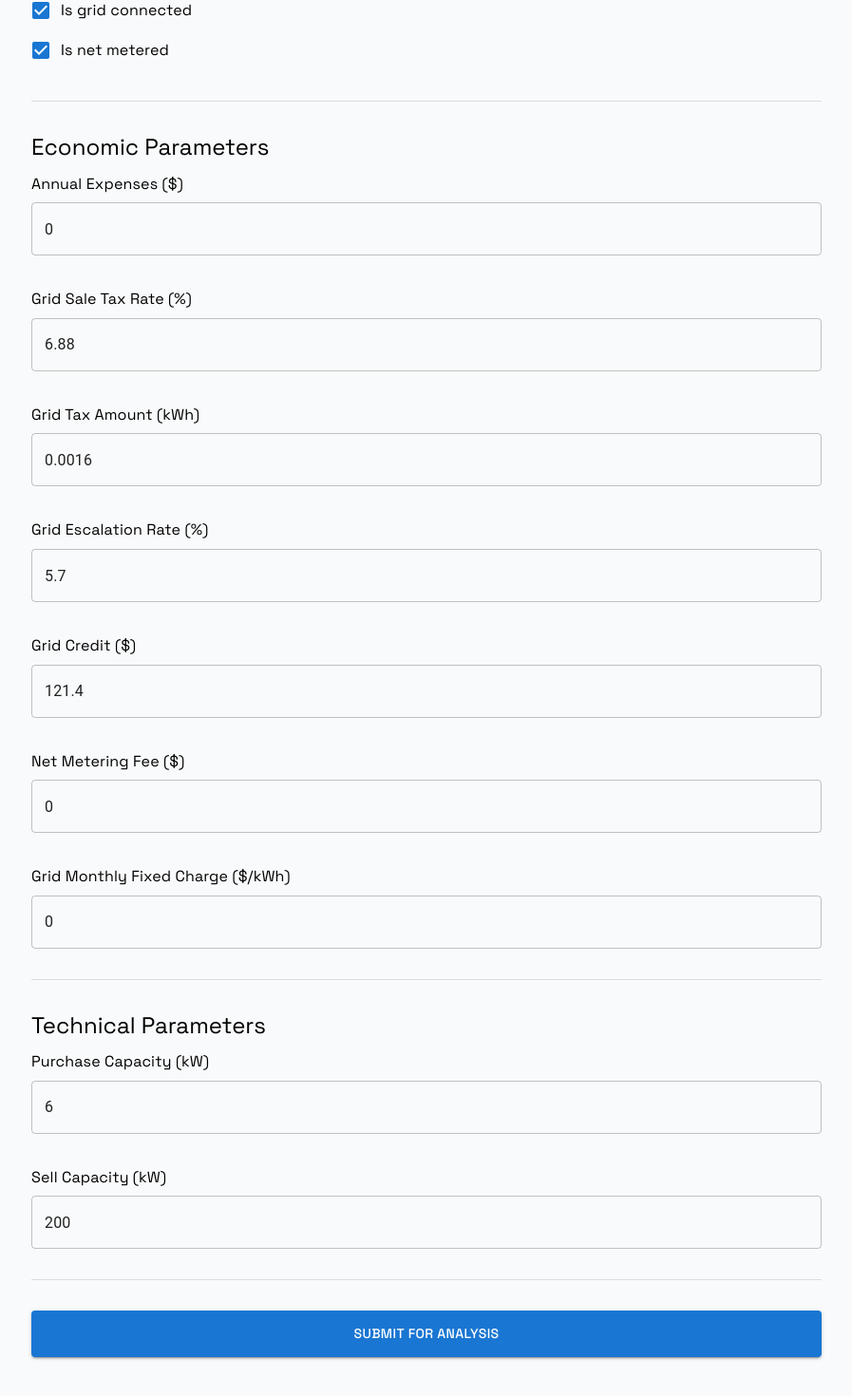
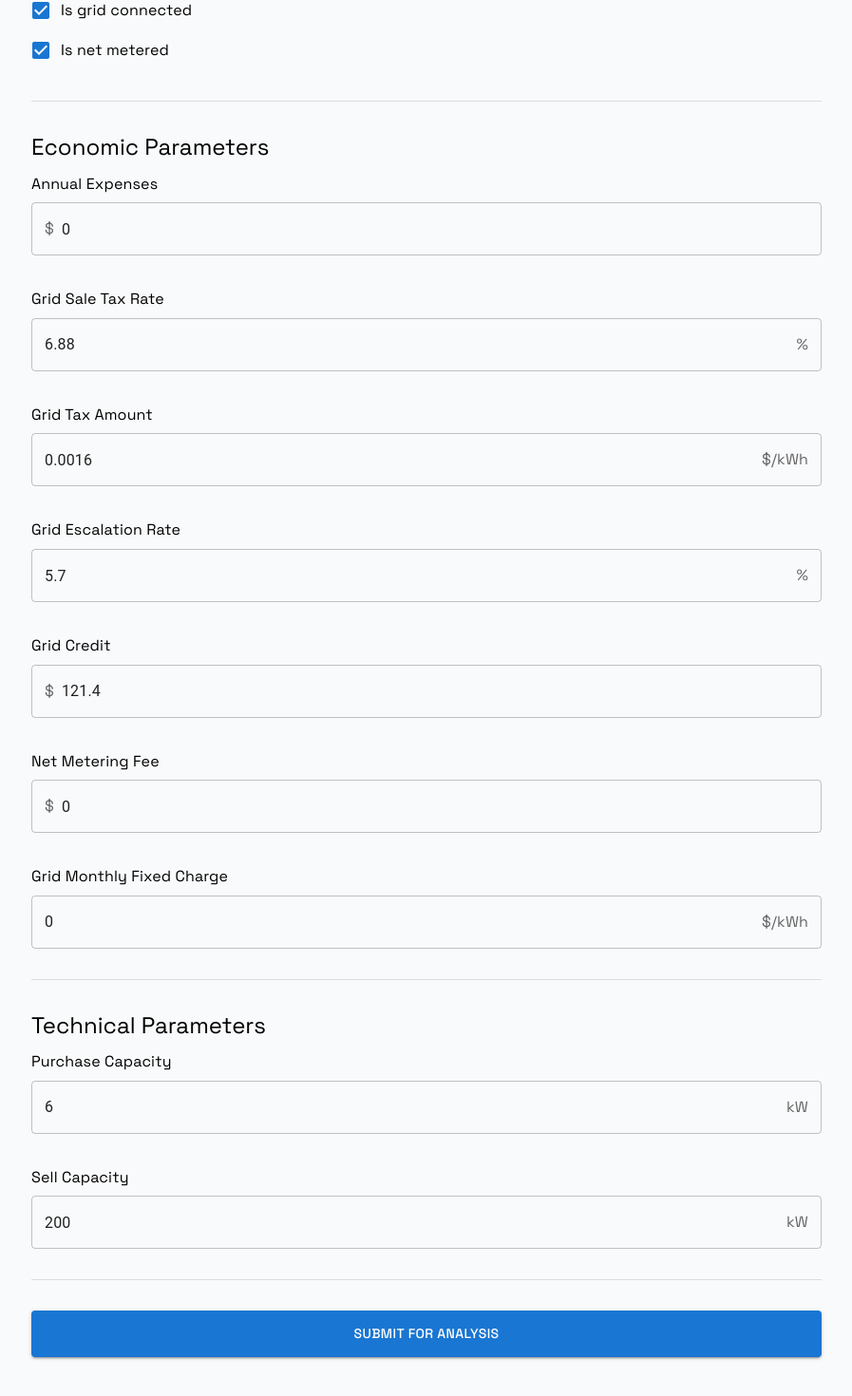
Before and after one commit to mlekhi/SAMA, a React (Vite) app in the folder frontend/: page /grid-config in a window 1280 px wide. Shown: the part 308-1778 px from the top of the page at 95% size, without its empty margins (191-1088 px from the left). Built offline with nearby package versions, Linux system fonts and the light colour scheme; no server answers; sample sign-in values are in the browser's storage.

Commit message:
Adding unit adornments

```diff
--- a/frontend/src/renderer/pages/Grid.jsx
+++ b/frontend/src/renderer/pages/Grid.jsx
@@ -9,7 +9,8 @@ import {
   FormControlLabel,
   Checkbox,
   FormGroup,
-  Button
+  Button,
+  InputAdornment
 } from "@mui/material"
 
 function Grid({ auth, user }) {
@@ -137,32 +138,102 @@ function Grid({ auth, user }) {
           </Typography>
           <Box sx={{ display: 'flex', flexDirection: 'column', gap: 4 }}>
             <Box>
-              <Typography variant="subtitle1" component="h3" gutterBottom>Annual Expenses ($)</Typography>
-              <TextField fullWidth type="number" value={gridData.Annual_expenses} onChange={handleInputChange('Annual_expenses')} variant="outlined" />
+              <Typography variant="subtitle1" component="h3" gutterBottom>Annual Expenses</Typography>
+              <TextField
+                fullWidth
+                type="number"
+                placeholder="Annual Expenses*"
+                value={gridData.Annual_expenses}
+                onChange={handleInputChange('Annual_expenses')}
+                variant="outlined"
+                InputProps={{
+                  startAdornment: <InputAdornment position="start">$</InputAdornment>,
+                }}
+              />
             </Box>
             <Box>
-              <Typography variant="subtitle1" component="h3" gutterBottom>Grid Sale Tax Rate (%)</Typography>
-              <TextField fullWidth type="number" value={gridData.Grid_sale_tax_rate} onChange={handleInputChange('Grid_sale_tax_rate')} variant="outlined" />
+              <Typography variant="subtitle1" component="h3" gutterBottom>Grid Sale Tax Rate</Typography>
+              <TextField
+                fullWidth
+                type="number"
+                placeholder="Grid Sale Tax Rate*"
+                value={gridData.Grid_sale_tax_rate}
+                onChange={handleInputChange('Grid_sale_tax_rate')}
+                variant="outlined"
+                InputProps={{
+                  endAdornment: <InputAdornment position="end">%</InputAdornment>,
+                }}
+              />
             </Box>
             <Box>
-              <Typography variant="subtitle1" component="h3" gutterBottom>Grid Tax Amount (kWh)</Typography>
-              <TextField fullWidth type="number" value={gridData.Grid_Tax_amount} onChange={handleInputChange('Grid_Tax_amount')} variant="outlined" />
+              <Typography variant="subtitle1" component="h3" gutterBottom>Grid Tax Amount</Typography>
+              <TextField
+                fullWidth
+                type="number"
+                placeholder="Grid Tax Amount*"
+                value={gridData.Grid_Tax_amount}
+                onChange={handleInputChange('Grid_Tax_amount')}
+                variant="outlined"
+                InputProps={{
+                  endAdornment: <InputAdornment position="end">$/kWh</InputAdornment>,
+                }}
+              />
             </Box>
             <Box>
-              <Typography variant="subtitle1" component="h3" gutterBottom>Grid Escalation Rate (%)</Typography>
-              <TextField fullWidth type="number" value={gridData.Grid_escalation_rate} onChange={handleInputChange('Grid_escalation_rate')} variant="outlined" />
+              <Typography variant="subtitle1" component="h3" gutterBottom>Grid Escalation Rate</Typography>
+              <TextField
+                fullWidth
+                type="number"
+                placeholder="Grid Escalation Rate*"
+                value={gridData.Grid_escalation_rate}
+                onChange={handleInputChange('Grid_escalation_rate')}
+                variant="outlined"
+                InputProps={{
+                  endAdornment: <InputAdornment position="end">%</InputAdornment>,
+                }}
+              />
             </Box>
             <Box>
-              <Typography variant="subtitle1" component="h3" gutterBottom>Grid Credit ($)</Typography>
-              <TextField fullWidth type="number" value={gridData.Grid_credit} onChange={handleInputChange('Grid_credit')} variant="outlined" />
+              <Typography variant="subtitle1" component="h3" gutterBottom>Grid Credit</Typography>
+              <TextField
+                fullWidth
+                type="number"
+                placeholder="Grid Credit*"
+                value={gridData.Grid_credit}
+                onChange={handleInputChange('Grid_credit')}
+                variant="outlined"
+                InputProps={{
+                  startAdornment: <InputAdornment position="start">$</InputAdornment>,
+                }}
+              />
             </Box>
             <Box>
-              <Typography variant="subtitle1" component="h3" gutterBottom>Net Metering Fee ($)</Typography>
-              <TextField fullWidth type="number" value={gridData.NEM_fee} onChange={handleInputChange('NEM_fee')} variant="outlined" />
+              <Typography variant="subtitle1" component="h3" gutterBottom>Net Metering Fee</Typography>
+              <TextField
+                fullWidth
+                type="number"
+                placeholder="Net Metering Fee*"
+                value={gridData.NEM_fee}
+                onChange={handleInputChange('NEM_fee')}
+                variant="outlined"
+                InputProps={{
+                  startAdornment: <InputAdornment position="start">$</InputAdornment>,
+                }}
+              />
             </Box>
             <Box>
-              <Typography variant="subtitle1" component="h3" gutterBottom>Grid Monthly Fixed Charge ($/kWh)</Typography>
-              <TextField fullWidth type="number" value={gridData.SC_flat} onChange={handleInputChange('SC_flat')} variant="outlined" />
+              <Typography variant="subtitle1" component="h3" gutterBottom>Grid Monthly Fixed Charge</Typography>
+              <TextField
+                fullWidth
+                type="number"
+                placeholder="Grid Monthly Fixed Charge*"
+                value={gridData.SC_flat}
+                onChange={handleInputChange('SC_flat')}
+                variant="outlined"
+                InputProps={{
+                  endAdornment: <InputAdornment position="end">$/kWh</InputAdornment>,
+                }}
+              />
             </Box>
           </Box>
         </Box>
@@ -176,12 +247,32 @@ function Grid({ auth, user }) {
           </Typography>
           <Box sx={{ display: 'flex', flexDirection: 'column', gap: 4 }}>
             <Box>
-              <Typography variant="subtitle1" component="h3" gutterBottom>Purchase Capacity (kW)</Typography>
-              <TextField fullWidth type="number" value={gridData.Pbuy_max} onChange={handleInputChange('Pbuy_max')} variant="outlined" />
+              <Typography variant="subtitle1" component="h3" gutterBottom>Purchase Capacity</Typography>
+              <TextField
+                fullWidth
+                type="number"
+                placeholder="Purchase Capacity*"
+                value={gridData.Pbuy_max}
+                onChange={handleInputChange('Pbuy_max')}
+                variant="outlined"
+                InputProps={{
+                  endAdornment: <InputAdornment position="end">kW</InputAdornment>,
+                }}
+              />
             </Box>
             <Box>
-              <Typography variant="subtitle1" component="h3" gutterBottom>Sell Capacity (kW)</Typography>
-              <TextField fullWidth type="number" value={gridData.Psell_max} onChange={handleInputChange('Psell_max')} variant="outlined" />
+              <Typography variant="subtitle1" component="h3" gutterBottom>Sell Capacity</Typography>
+              <TextField
+                fullWidth
+                type="number"
+                placeholder="Sell Capacity*"
+                value={gridData.Psell_max}
+                onChange={handleInputChange('Psell_max')}
+                variant="outlined"
+                InputProps={{
+                  endAdornment: <InputAdornment position="end">kW</InputAdornment>,
+                }}
+              />
             </Box>
           </Box>
         </Box>
--- a/frontend/src/renderer/pages/Optimization.jsx
+++ b/frontend/src/renderer/pages/Optimization.jsx
@@ -87,6 +87,7 @@ function Optimization({ auth, user }) {
               <TextField
                 fullWidth
                 type="number"
+                placeholder="Maximum Number of Iterations*"
                 value={optimizationSettings.maxIterations}
                 onChange={handleSettingChange('maxIterations')}
                 variant="outlined"
@@ -101,6 +102,7 @@ function Optimization({ auth, user }) {
               <TextField
                 fullWidth
                 type="number"
+                placeholder="Population Size (Swarm Size)*"
                 value={optimizationSettings.populationSize}
                 onChange={handleSettingChange('populationSize')}
                 variant="outlined"
@@ -115,6 +117,7 @@ function Optimization({ auth, user }) {
               <TextField
                 fullWidth
                 type="number"
+                placeholder="Inertia Weight*"
                 value={optimizationSettings.inertiaWeight}
                 onChange={handleSettingChange('inertiaWeight')}
                 variant="outlined"
@@ -129,6 +132,7 @@ function Optimization({ auth, user }) {
               <TextField
                 fullWidth
                 type="number"
+                placeholder="Inertia Weight Damping Ratio*"
                 value={optimizationSettings.inertiaWeightDamping}
                 onChange={handleSettingChange('inertiaWeightDamping')}
                 variant="outlined"
@@ -143,6 +147,7 @@ function Optimization({ auth, user }) {
               <TextField
                 fullWidth
                 type="number"
+                placeholder="Personal Learning Coefficient*"
                 value={optimizationSettings.personalLearningCoeff}
                 onChange={handleSettingChange('personalLearningCoeff')}
                 variant="outlined"
@@ -157,6 +162,7 @@ function Optimization({ auth, user }) {
               <TextField
                 fullWidth
                 type="number"
+                placeholder="Global Learning Coefficient*"
                 value={optimizationSettings.globalLearningCoeff}
                 onChange={handleSettingChange('globalLearningCoeff')}
                 variant="outlined"
```
Also changed, not shown: frontend/src/renderer/pages/Geography.jsx (+21 -5 lines), frontend/src/renderer/pages/SystemConfig.jsx (+10 -4 lines), 1 other file (tests, documents, lock files or other folders).
